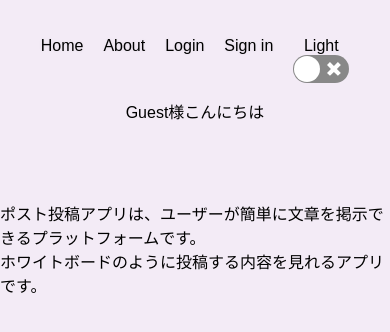
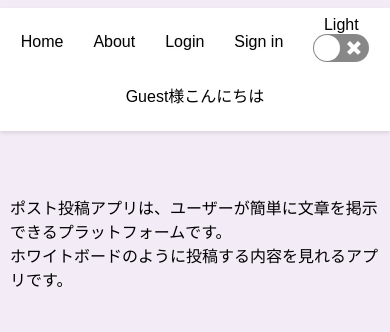
Before and after one commit to kangheemung/post_form_0131, a React (Create React App) app: page /about in a window 390 px wide. Shown: the top 332 px of the page. Built offline with nearby package versions, Linux system fonts and the light colour scheme.

Commit message:
marginok

```diff
--- a/src/App.css
+++ b/src/App.css
@@ -18,9 +18,15 @@
 
 
 }
-.About{
-  margin-top: 20%;
+.About {
+  display: flex;
+  flex-direction: column; /* Stack paragraphs vertically */
+  align-items: center; /* Center-align items horizontally */
+  padding: 20px; /* Add some padding for spacing */
+  margin: auto; /* Center the div in the container if needed */
+  max-width: 800px; /* Maximum width of the About section */
 }
+
 
 
 .content {
@@ -303,14 +309,30 @@ a {
 #dark .switch label {
   color: white;
 }
+@media (max-width:2000px) {
+  .About {
+    /* Adjust styles for medium-sized devices */
+    margin-top: 20%;
+    padding: 15px;
+  }
+  .main_body{margin-top: 30%;}
+  .main {
 
+    width: 95%; /* 小さいデバイスではより余白を減らす */
+  }
+}
 
 @media (max-width: 767px) {
   body, .main-content, .flex-container, .content-below-header {
     padding-top: calc(var(--header-height) / 2); /* モバイルデバイスでのヘッダーの高さを調整 */
   }
+  .main_body{margin-top: 40%;}
   .main {
     width: 95%; /* 小さいデバイスではより余白を減らす */
+  }
+  .About {
+    margin-top: 20%;
+    padding: 10px;
   }
   .main-content,
   .flex-container,
@@ -320,9 +342,13 @@ a {
   }
 }
 
-@media (max-width: 400px) {
+@media (max-width: 450px) {
 
-
+  .About {
+    margin-top: 40%;
+    padding: 10px;
+  }
+.main_body{margin-top: 60%;}
   .header {
     /* Further reduced padding, font-sizes etc. for header elements */
   }
--- a/src/components/Nav.css
+++ b/src/components/Nav.css
@@ -1,17 +1,17 @@
-.nav {
-  /* Fixed position styles */
+.navbar_container {
   position: fixed;
   top: 0;
   left: 0;
+  flex-direction: column;
   width: 100%;
+  box-shadow: 0 2px 4px rgba(0,0,0,0.1);
+  background-color: #FFF;
+  display: flex;
+  padding: 0 1rem;
+  align-items: center;
   z-index: 1000;
-  box-shadow: 0 2px 4px rgba(0,0,0,0.1);
-  display: flex;
-  justify-content: space-between;
-  align-items: center;
-  padding: 0 1rem;
-  background-color: #FFF; /* Assuming a light background for the navbar */
-  }
+}
+
 
 .logo_container {
   display: flex;
@@ -53,14 +53,6 @@
   font-weight: bold; /* Example: Making the text bold */
 
 }
-.greeting_box{
-  justify-content: center;
-  align-items: center;
-  display: flex;
-  margin-left: auto;
-  margin-top: 10px; /* 上部ナビゲーションリンクからの空間を作成 */
-  align-self: stretch;
-}
 #dark greeting p{
   color: whitesmoke;
   font-weight: bold;
@@ -73,6 +65,28 @@
 .nav_link a:hover,
 .nav_link a:active {
   color: whitesmoke;
+}
+.nav_links_container {
+  flex-grow: 1; /* 利用可能な追加のスペースを伸ばす */
+  flex-direction: column;/* ナビゲーションリンクを左から始める */
+}
+
+.nav_and_greeting_container {
+  width: 100%; /* Ensure it takes full width */
+  display: flex;
+  flex-direction: row; /* Keep nav links horizontal */
+/* Space out nav links and theme switch */
+  align-items: center;
+}
+
+.greeting_box {
+/* アイテムを縦に並べる */
+  align-items: center; /* 水平方向の中央揃え */
+  justify-content: center; /* 垂直方向の中央揃え */
+  margin-left: auto; /* 右寄せにする */
+  margin-right: auto; /* 左寄せにする */
+  padding-top: 1rem; /* 上余白（必要に応じて調整） */
+  padding-bottom: 1rem; /* 下余白（必要に応じて調整） */
 }
 
 
@@ -105,87 +119,30 @@
 }
 /* 他のスタイル */
 
-/* 大きな画面用のスタイル */
-@media (min-width: 2000px) {
-  .header {
-    display: flex;
-    justify-content: center; /* Center horizontally */
-    align-items: center; /* Center vertically */
-    /* Other styling as needed */
-  }
+/* 小さな画面用のスタイル（例：携帯電話） */
+@media (max-width: 767px) {
   .navbar_container {
-    flex-direction: column;/* 水平方向にアイテムを並べる */
-    align-items: center;
-    display: flex;
-    width: 100%;
-    justify-content: center; /* アイテムを均等に分散 */
-    padding: 0.5rem; /* 必要に応じて調整 */
-    background-color: #FFF;
-  }
-  .navbar_container_1,
-  .greeting_box {
-    display: flex;
-    justify-content: center; /* Center content horizontally */
-    align-items: center; /* Center content vertically */
-    flex: 1; /* Each container takes up an equal amount of space */
+    padding: 0.5rem; /* Adjust as needed */
   }
 
-  .nav_link li,
-  .greeting_box {
-    margin-right: 10px;
-    order: 2;
-    width: auto; /* コンテンツに基づいて幅を自動調整 */
-    margin-top: 0;
-    margin-bottom: 0;
+  .nav_link {
+    gap: 10px; /* nav items間の余白 */
+    flex-direction: row; /* 横並びに表示されるように設定 */
+    justify-content: center; /* 横方向中央寄せ */
+    align-items: center;
+    flex-wrap: wrap; /* アイテムが収まりきらない場合は折り返す */
   }
+
+}
+
+/* 大きな画面用のスタイル */
+@media (min-width: 768px) {
+  .navbar_container {
+    /* 必要に応じたスタイル */
+  }
+
+  /* リスト要素のマージン調整など */
   .nav_link li:last-child {
     margin-right: 0;
   }
-  .nav_link {
-    flex-wrap: nowrap; /* アイテムを折り返さない */
-  }
-
-  /* ナビゲーションリストアイテム間の余白を削除 */
-  .nav_link li + li {
-    margin-left: 0;
-  }
-  .greeting_box {
-    order: 2; /* Ensure the greeting box comes after nav links */
-    margin-top: 0.5rem; /* Add some space between nav links and greeting box */
-  }
-  }
-/* 小さな画面用のスタイル（例：携帯電話） */
-@media (mix-width: 768px) {
-
-  .navbar_container {
-    display: flex;
-    justify-content: space-between; /* This spreads .nav_link and .greeting_box across the navbar */
-    align-items: center;
-    width: 100%;
-    padding: 0.5rem; /* Adjust as needed */
-    background-color: #FFF;
-  }
-  .nav_link {
-    list-style: none;
-    display: flex;
-    padding: 0;
-    margin: 0;
-    flex-wrap: wrap;
-    gap: 20px; /* Creates a gap between nav items */
-  }
-
-  .greeting_box {
-    justify-content: center;
-    align-items: center;
-    display: flex;
-    flex-grow: 0; /* Do not allow it to grow; it should only take up as much space as needed */
-    margin-left: auto; /* Pushes the greeting box to the right */
-    margin-top: 10px;
-    align-self: stretch;
-  }
-
-  .nav_link {
-    flex-wrap: nowrap; /* アイテムを折り返さない */
-  }
-
 }
--- a/src/components/Nav.js
+++ b/src/components/Nav.js
@@ -18,7 +18,8 @@ const Nav = ({ themeSwitch }) => {
 
     return (
         <nav className="navbar_container">
-          <div className="navbar_container_1">
+          <div className="nav_and_greeting_container">
+          <div className="nav_links_container">
             <ul className="nav_link">
               {/* Always visible links */}
               <li><Link to='/' className='header_a'><p>Home</p></Link></li>
@@ -42,6 +43,7 @@ const Nav = ({ themeSwitch }) => {
               <li>{themeSwitch}</li>
             </ul>
           </div>
+          </div>
           <div className="greeting_box">
            <p className="greeting">{userName}様こんにちは</p>
           </div>
--- a/src/posts/Fullposts.css
+++ b/src/posts/Fullposts.css
@@ -203,6 +203,10 @@ label, h2, button {
     .post-container {
       margin-top: 5%; /* Adjust margin-top to avoid overlapping with the header */
     }
+    .fullposts{
+     /* Set a maximum width */
+           margin-top :20%;}
+
 
     .Posts_List li {
       margin-top: 60px; /* Provide enough space to clear the fixed header */
@@ -212,13 +216,15 @@ label, h2, button {
     }
   }
 
-@media (max-width: 500px) {
+@media (max-width: 767px) {
     .post-container {
       /* 3列から1列に変更 */
       grid-template-columns: 1fr;
       margin-top: 30%;
     }
-
+    .fullposts{
+        /* Set a maximum width */
+           margin-top :30%;}
 
     .post-container ul {
         grid-template-columns: 1fr !important; /* !importantで優先度を上げる */
@@ -253,3 +259,12 @@ label, h2, button {
 
     /* 必要に応じて他のレイアウト調整をここに追加 */
   }
+
+
+  @media (max-width: 450px) {
+    .fullposts{
+        /* Set a maximum width */
+         margin-top :50%;}
+     .myPosts_List_top{
+            margin-top :60%;}
+  }
```
